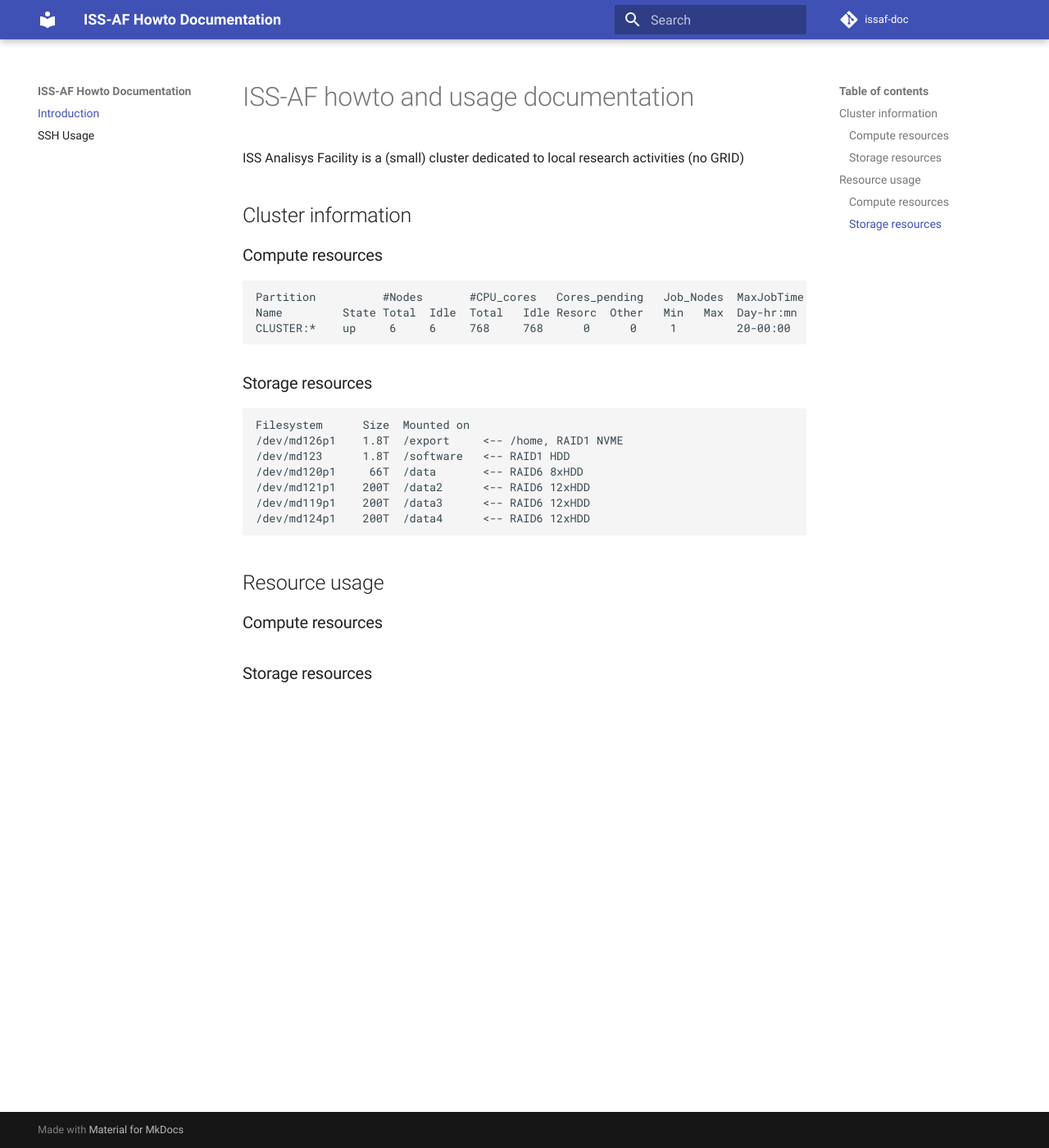
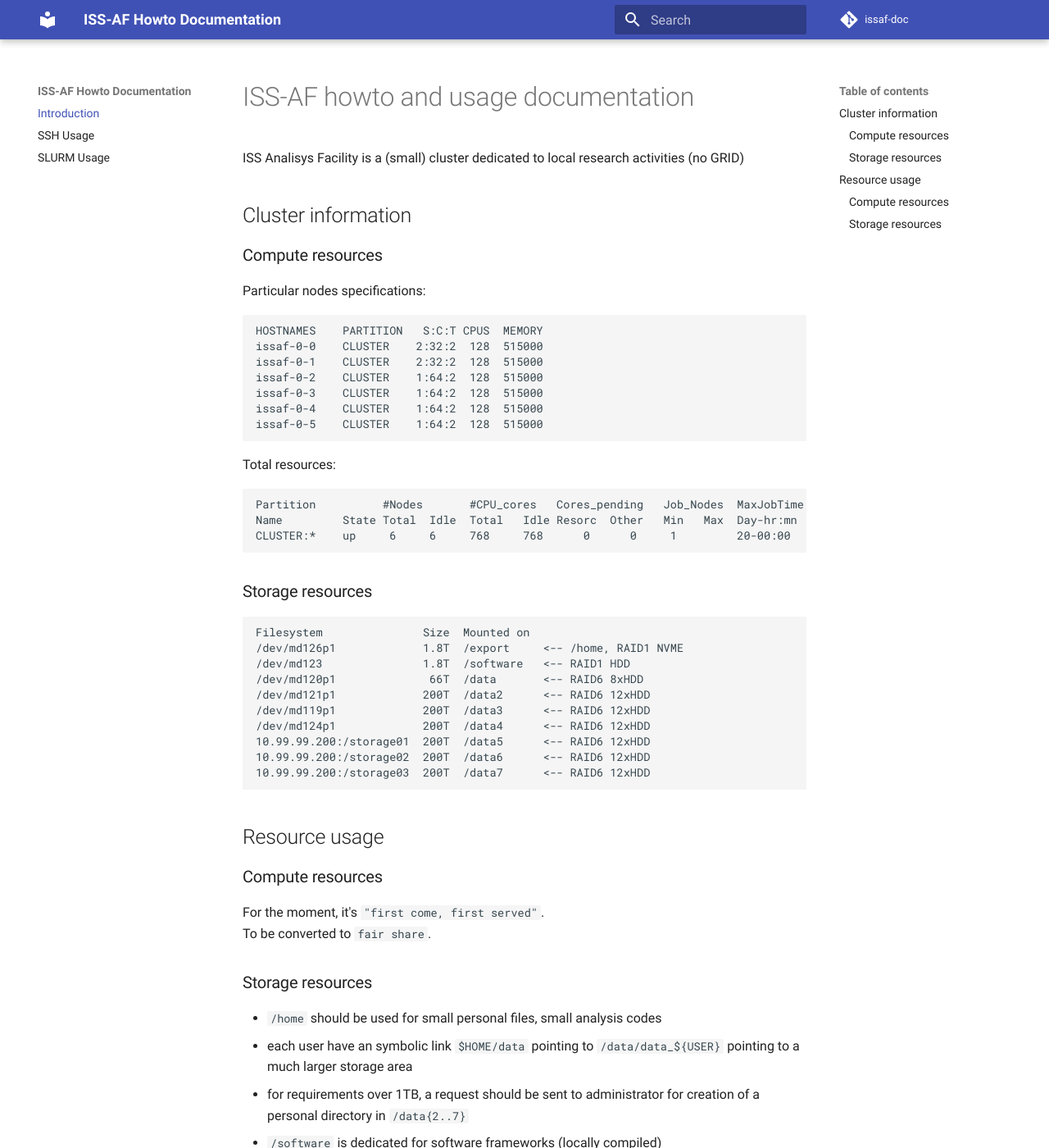
Before and after one commit to adriansev/issaf-doc, an MkDocs documentation site: the page built from docs/index.md, in a window 1280 px wide and 1400 px high. Shown: the whole window at 82% size. Built offline with MkDocs 1.6.1 and Material for MkDocs 9.7.7, drawn with Linux system fonts in a browser that asks for light colours; comment, search, counter and statistics services are not loaded.

````diff
--- a/docs/index.md
+++ b/docs/index.md
@@ -7,6 +7,18 @@ ISS Analisys Facility is a (small) cluster dedicated to local research activitie
 
 ### Compute resources
 
+Particular nodes specifications:
+```
+HOSTNAMES    PARTITION   S:C:T CPUS  MEMORY
+issaf-0-0    CLUSTER    2:32:2  128  515000
+issaf-0-1    CLUSTER    2:32:2  128  515000
+issaf-0-2    CLUSTER    1:64:2  128  515000
+issaf-0-3    CLUSTER    1:64:2  128  515000
+issaf-0-4    CLUSTER    1:64:2  128  515000
+issaf-0-5    CLUSTER    1:64:2  128  515000
+```
+
+Total resources:
 ```
 Partition          #Nodes       #CPU_cores   Cores_pending   Job_Nodes  MaxJobTime Cores   Mem/Node
 Name         State Total  Idle  Total   Idle Resorc  Other   Min   Max  Day-hr:mn  /node   (GB)
@@ -16,13 +28,16 @@ CLUSTER:*    up     6     6     768     768      0      0     1         20-00:00
 ### Storage resources
 
 ```
-Filesystem      Size  Mounted on
-/dev/md126p1    1.8T  /export     <-- /home, RAID1 NVME
-/dev/md123      1.8T  /software   <-- RAID1 HDD
-/dev/md120p1     66T  /data       <-- RAID6 8xHDD
-/dev/md121p1    200T  /data2      <-- RAID6 12xHDD
-/dev/md119p1    200T  /data3      <-- RAID6 12xHDD
-/dev/md124p1    200T  /data4      <-- RAID6 12xHDD
+Filesystem               Size  Mounted on
+/dev/md126p1             1.8T  /export     <-- /home, RAID1 NVME
+/dev/md123               1.8T  /software   <-- RAID1 HDD
+/dev/md120p1              66T  /data       <-- RAID6 8xHDD
+/dev/md121p1             200T  /data2      <-- RAID6 12xHDD
+/dev/md119p1             200T  /data3      <-- RAID6 12xHDD
+/dev/md124p1             200T  /data4      <-- RAID6 12xHDD
+10.99.99.200:/storage01  200T  /data5      <-- RAID6 12xHDD
+10.99.99.200:/storage02  200T  /data6      <-- RAID6 12xHDD
+10.99.99.200:/storage03  200T  /data7      <-- RAID6 12xHDD
 ```
 
 ## Resource usage
@@ -30,8 +45,13 @@ Filesystem      Size  Mounted on
 
 
 ### Compute resources
-
-
+For the moment, it's `"first come, first served"`.
+To be converted to `fair share`.
 
 
 ### Storage resources
+
+* `/home` should be used for small personal files, small analysis codes
+* each user have an symbolic link `$HOME/data` pointing to `/data/data_${USER}` pointing to a much larger storage area
+* for requirements over 1TB, a request should be sent to administrator for creation of a personal directory in `/data{2..7}`
+* `/software` is dedicated for software frameworks (locally compiled)
--- a/mkdocs.yml
+++ b/mkdocs.yml
@@ -43,7 +43,6 @@ theme:
     font: false
     features:
         - navigation.tracking
-
         # - toc.integrate
 
 extra_css:
@@ -52,3 +51,4 @@ extra_css:
 nav:
     - 'Introduction': index.md
     - 'SSH Usage' : ssh.md
+    - 'SLURM Usage' : slurm.md
````
Also changed, not shown: docs/slurm.md (added, +77 -0 lines).
